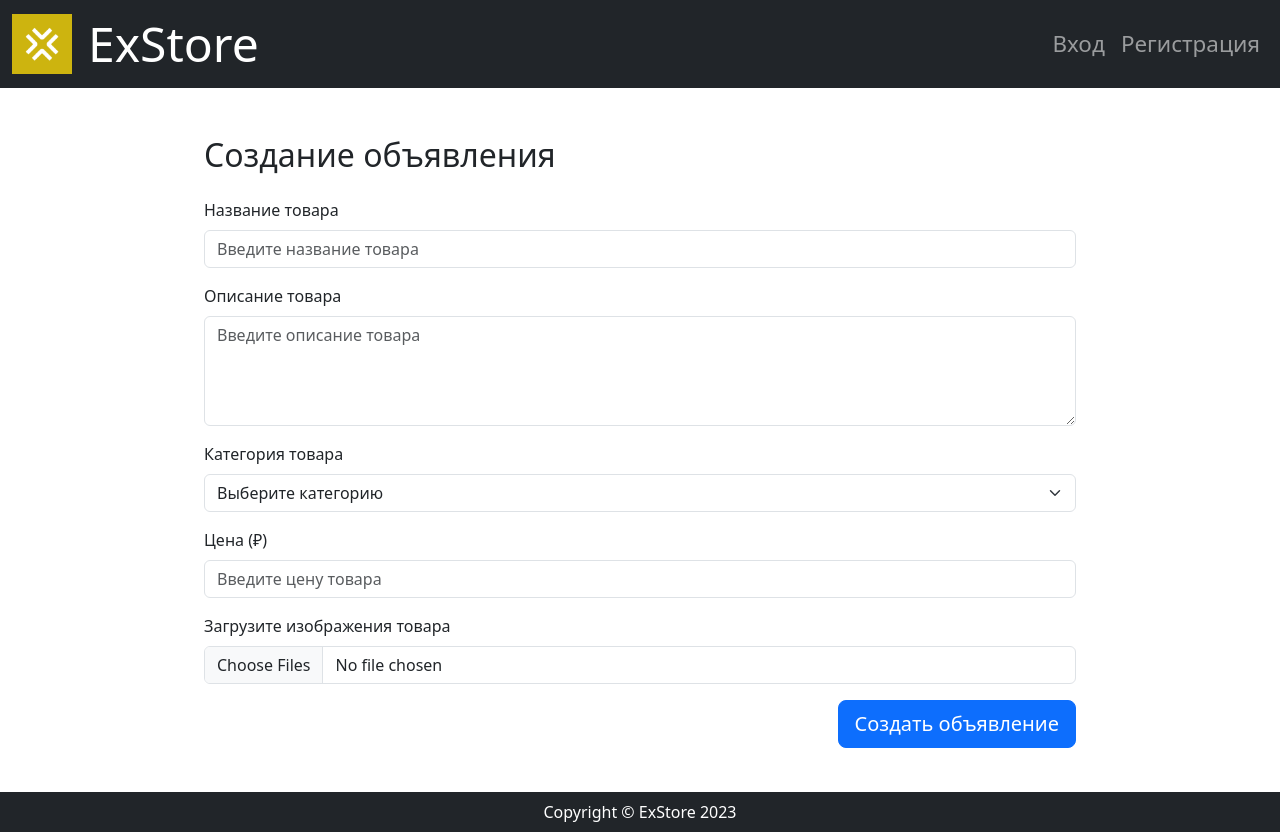
After one commit to maksanik/ExStore, a Django app: page /user/sell/ in a window 1280 px wide. The commit adds this page. Run offline with Django 5.2, Linux system fonts and the light colour scheme; some libraries are stand-ins or nearby versions.

Commit message:
Added profile, cart, sellProduct templates.

```diff
--- a/main/templates/main/base.html
+++ b/main/templates/main/base.html
@@ -53,21 +53,21 @@
                       <i class="fa-solid fa-user"></i>
                   </a>
                   <ul class="dropdown-menu dropdown-menu-end" aria-labelledby="navbarProfile">
-                      <li><a class="dropdown-item" href="#">Профиль</a></li>
-                      <li><a class="dropdown-item" href="#">Корзина</a></li>
-                      <li><a class="dropdown-item" href="#">Создать объявление</a></li>
+                      <li><a class="dropdown-item" href="{% url "user:profile" %}">Профиль</a></li>
+                      <li><a class="dropdown-item" href="{% url "user:cart" %}">Корзина</a></li>
+                      <li><a class="dropdown-item" href="{% url "user:sell" %}">Создать объявление</a></li>
                       <li><hr class="dropdown-divider"></li>
                       <li><a class="dropdown-item" href="{% url 'user:logout' %}">Выход</a></li>
                   </ul>
                 </li>
                 <li class="nav-item d-block d-lg-none">
-                  <a class="nav-link" href="#">Профиль</a>
+                  <a class="nav-link" href="{% url "user:profile" %}">Профиль</a>
                 </li>
                 <li class="nav-item d-block d-lg-none">
-                  <a class="nav-link" href="#">Корзина</a>
+                  <a class="nav-link" href="{% url "user:cart" %}">Корзина</a>
                 </li>
                 <li class="nav-item d-block d-lg-none">
-                  <a class="nav-link" href="#">Создать объявление</a>
+                  <a class="nav-link" href="{% url "user:sell" %}">Создать объявление</a>
                 </li>
                 <li class="nav-item d-block d-lg-none">
                   <a class="nav-link" href="{% url 'user:logout' %}">Выход</a>
@@ -107,7 +107,7 @@
 
   </header>
   <main>
-  <div style="width: 70%; margin: 0 auto;">
+  <div style="width: 70%; margin: 0 auto; min-height: 79vh">
   {% block content %}{% endblock content %}
   </div>
   </main>
--- a/static/css/base.css
+++ b/static/css/base.css
@@ -1,3 +1,8 @@
+html, body {
+    height: 100%;
+    margin: 0;
+}
+
 body {
     padding-right: 0 !important
 }
--- /dev/null
+++ b/users/templates/users/sellProduct.html
@@ -0,0 +1,70 @@
+{% extends "main/base.html" %}
+
+{% block content %}
+<div class="container mt-5">
+    <h2 class="mb-4">Создание объявления</h2>
+
+    <!-- Форма для создания объявления -->
+    <form>
+        <!-- Название товара -->
+        <div class="mb-3">
+            <label for="productName" class="form-label">Название товара</label>
+            <input type="text" class="form-control" id="productName" placeholder="Введите название товара" required>
+        </div>
+
+        <!-- Описание товара -->
+        <div class="mb-3">
+            <label for="productDescription" class="form-label">Описание товара</label>
+            <textarea class="form-control" id="productDescription" rows="4" placeholder="Введите описание товара" required></textarea>
+        </div>
+
+        <!-- Категория товара -->
+        <div class="mb-3">
+            <label for="productCategory" class="form-label">Категория товара</label>
+            <select class="form-select" id="productCategory" required>
+                <option value="">Выберите категорию</option>
+                <option value="electronics">Электроника</option>
+                <option value="fashion">Одежда и обувь</option>
+                <option value="home">Для дома и дачи</option>
+                <option value="sports">Спорт и отдых</option>
+                <option value="auto">Автомобили</option>
+                <option value="real-estate">Недвижимость</option>
+                <!-- Добавьте больше категорий по необходимости -->
+            </select>
+        </div>
+
+        <!-- Цена товара -->
+        <div class="mb-3">
+            <label for="productPrice" class="form-label">Цена (₽)</label>
+            <input type="number" class="form-control" id="productPrice" placeholder="Введите цену товара" min="0" required>
+        </div>
+
+        <!-- Изображения товара -->
+        <div class="mb-3">
+            <label for="productImages" class="form-label">Загрузите изображения товара</label>
+            <input type="file" class="form-control" id="productImages" multiple accept="image/*">
+        </div>
+
+        {% comment %} <!-- Контактная информация -->
+        <div class="mb-3">
+            <label for="contactName" class="form-label">Контактное лицо</label>
+            <input type="text" class="form-control" id="contactName" placeholder="Ваше имя" required>
+        </div>
+
+        <div class="mb-3">
+            <label for="contactPhone" class="form-label">Контактный телефон</label>
+            <input type="tel" class="form-control" id="contactPhone" placeholder="Ваш телефон" required>
+        </div>
+
+        <div class="mb-3">
+            <label for="contactEmail" class="form-label">Электронная почта</label>
+            <input type="email" class="form-control" id="contactEmail" placeholder="Ваш email" required>
+        </div> {% endcomment %}
+
+        <!-- Кнопка для создания объявления -->
+        <div class="d-flex justify-content-end">
+            <button type="submit" class="btn btn-primary btn-lg">Создать объявление</button>
+        </div>
+    </form>
+</div>
+{% endblock content %}
--- a/users/urls.py
+++ b/users/urls.py
@@ -12,4 +12,6 @@ urlpatterns = [
     path('registration/', views.registration, name="registration"),
     path('logout/', views.logout, name="logout"),
     path('profile/', views.profile, name="profile"),
+    path('cart/', views.cart, name="cart"),
+    path('sell/', views.sell_product, name="sell"),
 ]
--- a/users/views.py
+++ b/users/views.py
@@ -14,6 +14,24 @@ def profile(request):
     }
 
     return render(request, 'users/profile.html', context=context)
+
+def cart(request):
+    # categories = Category.objects.all()
+    # products = Product.objects.all()
+
+    context = {
+    }
+
+    return render(request, 'users/cart.html', context=context)
+
+def sell_product(request):
+    # categories = Category.objects.all()
+    # products = Product.objects.all()
+
+    context = {
+    }
+
+    return render(request, 'users/sellProduct.html', context=context)
 
 def login(request):
     if request.method == 'POST':
```
Also changed, not shown: users/templates/users/cart.html (added, +71 -0 lines), users/templates/users/profile.html (+65 -1 lines), db.sqlite3, users/templates/users/sale.html (deleted).
